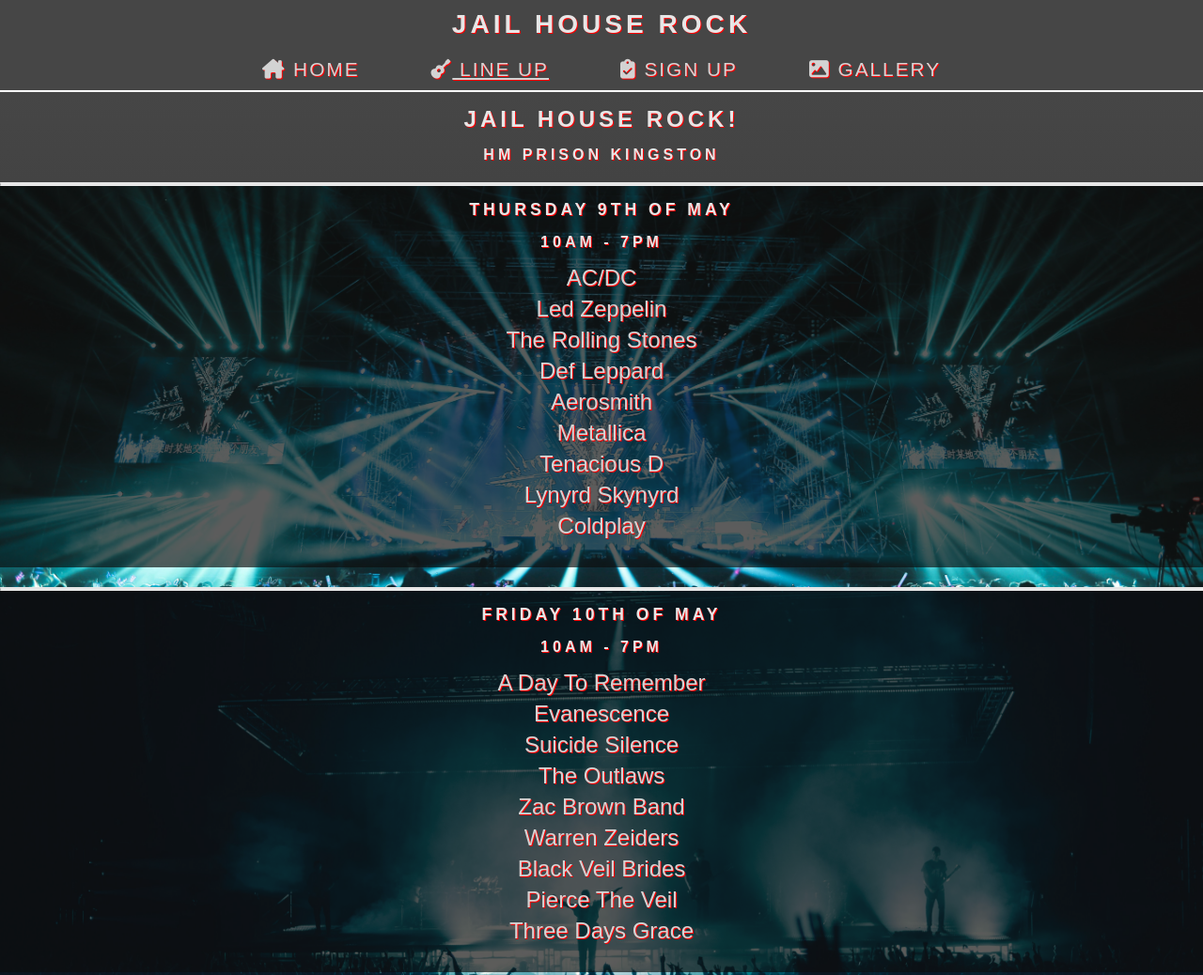
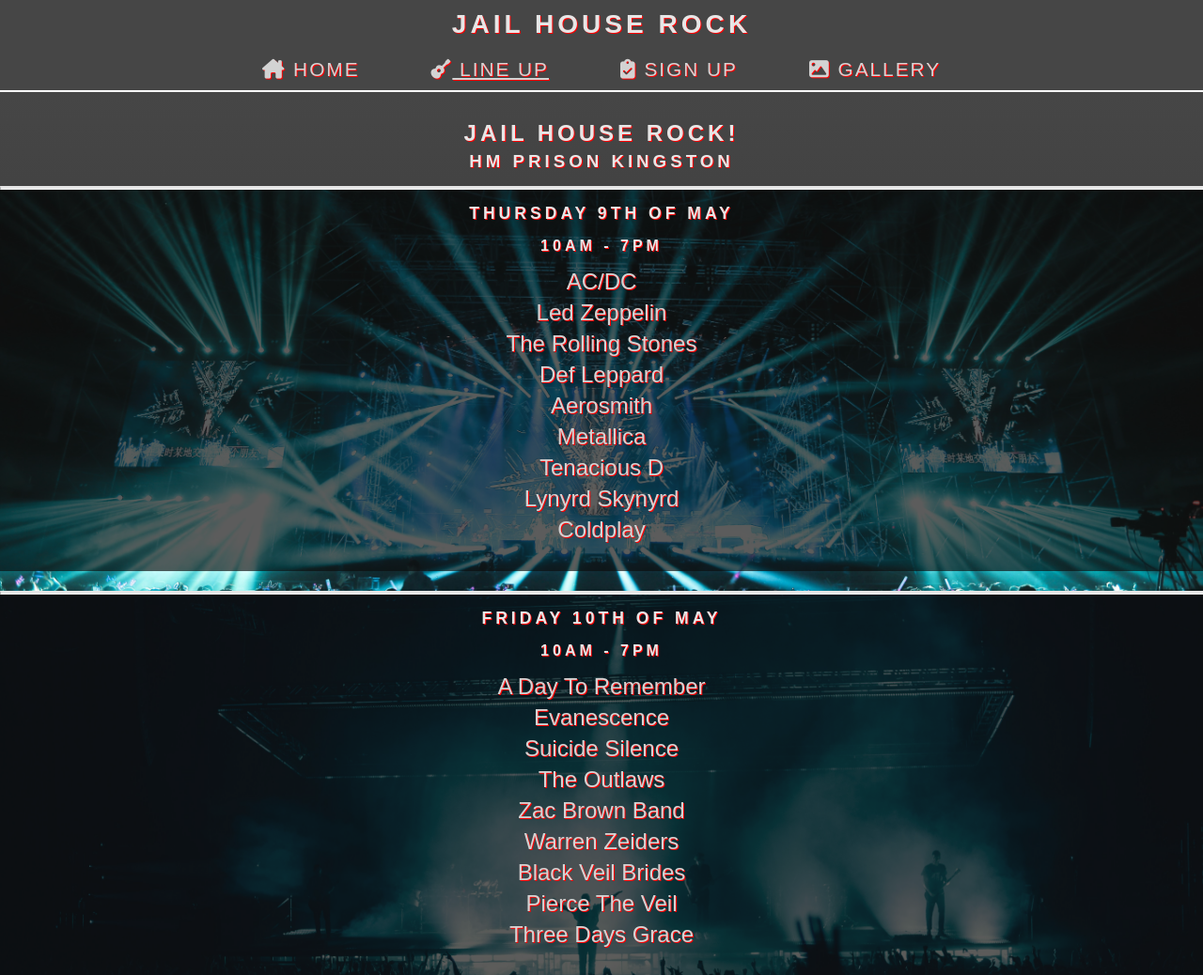
Before and after one commit to JonOwenWilliams/JailHouseRock, a plain HTML site: page lineup.html in a window 1280 px wide. Shown: the top 1038 px of the page at 94% size. Drawn offline with Linux system fonts and the light colour scheme; a web font is replaced by a local one.

Commit message:
fixed a few issues highlighted from the html validator

```diff
--- a/assets/css/style.css
+++ b/assets/css/style.css
@@ -269,7 +269,7 @@ main {
 }
 
 #lineup-header h2 {
-    font-size: 100%;
+    font-size: 150%;
     padding: 15px 0 5px;
 }
 
--- a/lineup.html
+++ b/lineup.html
@@ -40,10 +40,10 @@
         <!-- top of lineup page title -->
         <section id="lineup-header">
             <div>
-                <h1>Jail house rock!</h1>
+                <h2>Jail house rock!</h2>
             </div>
             <div>
-                <h2>hm prison kingston</h2>
+                <h3>hm prison kingston</h3>
             </div>
         </section>
         <hr>
```
Also changed, not shown: signup.html (+2 -2 lines).
